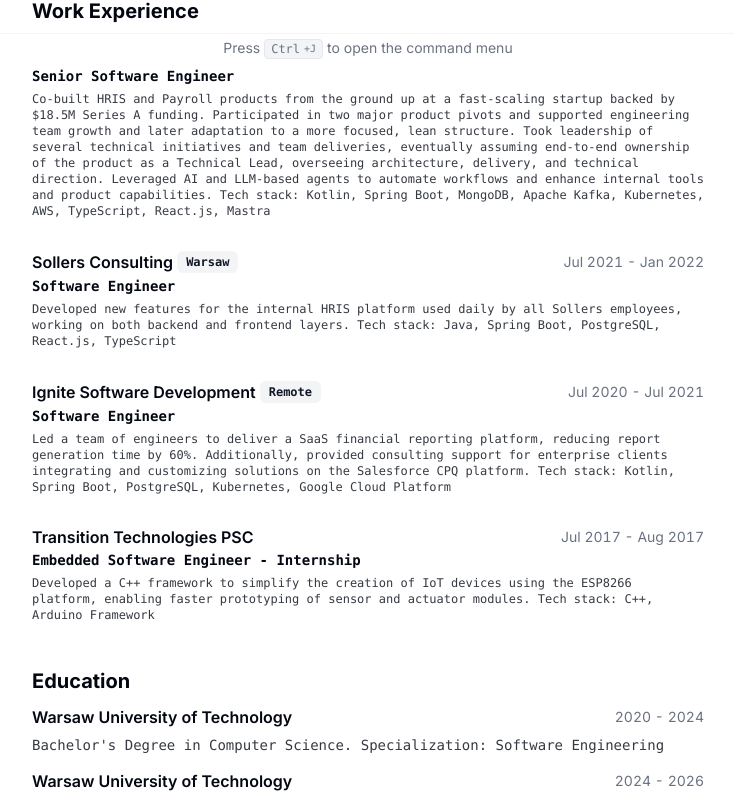
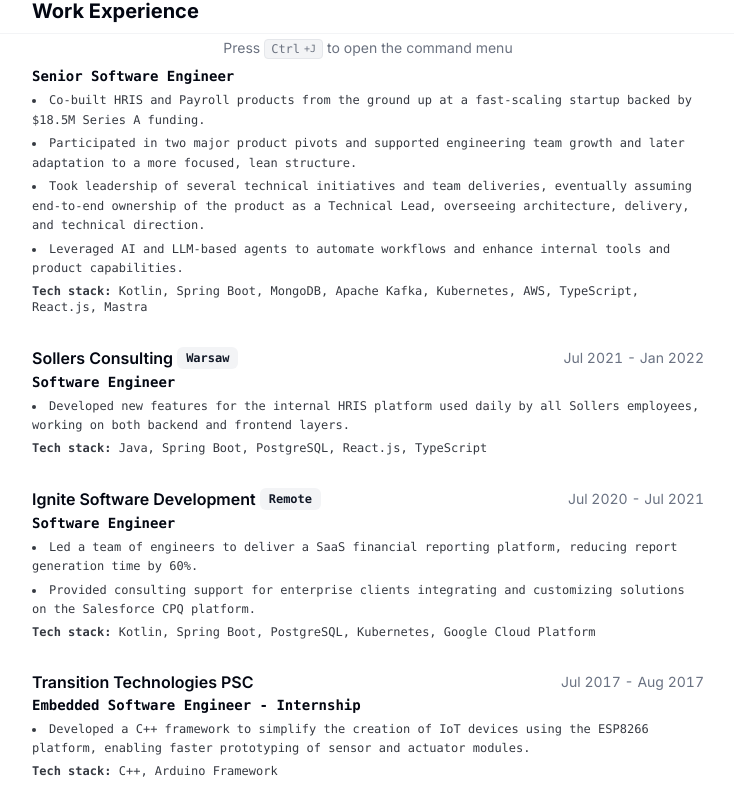
Before and after one commit to BartlomiejRasztabiga/rasztabiga.me, a Next.js app: page / in a window 1280 px wide. Shown: the part 737-1538 px from the top of the page, without its empty margins (272-1006 px from the left). Built offline with nearby package versions, Linux system fonts and the light colour scheme.

Commit message:
Smaller fixes

```diff
--- /dev/null
+++ b/content/blog/_TODO.mdx
@@ -0,0 +1,12 @@
+# Blog post ideas
+
+- observability in 2026: the new stack for Spring Boot apps — OpenTelemetry as the standard, Micrometer Tracing, B3 vs W3C TraceContext propagation headers (which to use and why it matters at service boundaries), what to actually wire up (auto-instrumentation vs manual spans, baggage, exemplars linking traces to metrics), Loki/Tempo/Grafana vs managed solutions, what to alert on vs what to just have available
+- virtual threads (Project Loom) in practice — when they help, when they don't, pitfalls with thread-locals and pinning
+- GraalVM native image — startup time, memory footprint, tradeoffs vs JIT, what breaks
+- distributed tracing from scratch — OpenTelemetry, context propagation, what makes a good trace
+- idempotency in distributed systems — patterns, practical implementation, why it's harder than it looks
+- database connection pooling deep dive — HikariCP tuning, pool exhaustion, how to size correctly
+- Kubernetes resource requests vs limits — the full story (CPU throttling, VPA, why limits are not what you think)
+- Spring Boot startup time — what takes so long, how to measure, lazy init, AOT compilation
+- event sourcing in practice — not the theory, the operational reality (snapshots, schema evolution, projections)
+- testcontainers patterns — how to structure integration tests, reuse strategies, flakiness
--- a/package.json
+++ b/package.json
@@ -14,6 +14,7 @@
     "@radix-ui/react-avatar": "^1.1.11",
     "@radix-ui/react-dialog": "^1.1.15",
     "@radix-ui/react-slot": "^1.2.4",
+    "@radix-ui/react-visually-hidden": "^1.2.4",
     "@tailwindcss/typography": "^0.5.19",
     "@vercel/analytics": "^2.0.1",
     "class-validator": "^0.15.1",
@@ -40,10 +41,10 @@
     "vaul": "^1.1.2"
   },
   "devDependencies": {
+    "@tailwindcss/postcss": "^4.2.2",
     "@types/node": "^25",
     "@types/react": "^19",
     "@types/react-dom": "^19",
-    "@tailwindcss/postcss": "^4.2.2",
     "autoprefixer": "^10.5.0",
     "eslint": "^10",
     "eslint-config-next": "16.2.4",
--- a/src/app/components/WorkExperience.tsx
+++ b/src/app/components/WorkExperience.tsx
@@ -110,7 +110,7 @@
       </CardHeader>
 
       <CardContent>
-        <div className="mt-2 text-xs text-foreground/80 print:mt-1 print:text-[10px] text-pretty">
+        <div className="mt-2 text-xs text-foreground/80 print:mt-1 print:text-[10px] text-pretty [&_ul]:list-disc [&_ul]:list-inside [&_ul]:space-y-1 [&_li]:leading-relaxed">
           {description}
         </div>
         <div className="mt-2">
--- a/src/components/command-menu.tsx
+++ b/src/components/command-menu.tsx
@@ -20,10 +20,11 @@
 
 export const CommandMenu = ({ links }: Props) => {
   const [open, setOpen] = React.useState(false);
-  let isMac =
-    typeof window !== "undefined"
-      ? window.navigator.userAgent.indexOf("Mac") > -1
-      : false;
+  const [isMac, setIsMac] = React.useState(false);
+
+  React.useEffect(() => {
+    setIsMac(window.navigator.userAgent.indexOf("Mac") > -1);
+  }, []);
 
   React.useEffect(() => {
     const down = (e: KeyboardEvent) => {
--- a/src/components/ui/command.tsx
+++ b/src/components/ui/command.tsx
@@ -6,7 +6,8 @@
 import { Search } from "lucide-react";
 
 import { cn } from "@/lib/utils";
-import { Dialog, DialogContent } from "@/components/ui/dialog";
+import { Dialog, DialogContent, DialogTitle, DialogDescription } from "@/components/ui/dialog";
+import { VisuallyHidden } from "@radix-ui/react-visually-hidden";
 
 const Command = React.forwardRef<
   React.ElementRef<typeof CommandPrimitive>,
@@ -30,6 +31,10 @@
   return (
     <Dialog {...props}>
       <DialogContent className="overflow-hidden p-0 shadow-lg">
+        <VisuallyHidden>
+          <DialogTitle>Command Menu</DialogTitle>
+          <DialogDescription>Search commands and links</DialogDescription>
+        </VisuallyHidden>
         <Command className="[&_[cmdk-group-heading]]:px-2 [&_[cmdk-group-heading]]:font-medium [&_[cmdk-group-heading]]:text-muted-foreground [&_[cmdk-group]:not([hidden])_~[cmdk-group]]:pt-0 [&_[cmdk-group]]:px-2 [&_[cmdk-input-wrapper]_svg]:h-5 [&_[cmdk-input-wrapper]_svg]:w-5 [&_[cmdk-input]]:h-12 [&_[cmdk-item]]:px-2 [&_[cmdk-item]]:py-3 [&_[cmdk-item]_svg]:h-5 [&_[cmdk-item]_svg]:w-5">
           {children}
         </Command>
--- a/src/data/resume-data.tsx
+++ b/src/data/resume-data.tsx
@@ -1,4 +1,5 @@
 import { GitHubIcon, LinkedInIcon } from "@/components/icons";
+import React from "react";
 
 export const RESUME_DATA = {
   name: "Bartłomiej Rasztabiga",
@@ -51,7 +52,17 @@
       title: "Senior Software Engineer",
       start: "Jan 2022",
       end: "",
-      description: "Co-built HRIS and Payroll products from the ground up at a fast-scaling startup backed by $18.5M Series A funding. Participated in two major product pivots and supported engineering team growth and later adaptation to a more focused, lean structure. Took leadership of several technical initiatives and team deliveries, eventually assuming end-to-end ownership of the product as a Technical Lead, overseeing architecture, delivery, and technical direction. Leveraged AI and LLM-based agents to automate workflows and enhance internal tools and product capabilities. Tech stack: Kotlin, Spring Boot, MongoDB, Apache Kafka, Kubernetes, AWS, TypeScript, React.js, Mastra",
+      description: (
+        <div>
+          <ul className="list-disc list-inside space-y-1">
+            <li>Co-built HRIS and Payroll products from the ground up at a fast-scaling startup backed by $18.5M Series A funding.</li>
+            <li>Participated in two major product pivots and supported engineering team growth and later adaptation to a more focused, lean structure.</li>
+            <li>Took leadership of several technical initiatives and team deliveries, eventually assuming end-to-end ownership of the product as a Technical Lead, overseeing architecture, delivery, and technical direction.</li>
+            <li>Leveraged AI and LLM-based agents to automate workflows and enhance internal tools and product capabilities.</li>
+          </ul>
+          <p className="mt-1"><strong>Tech stack:</strong> Kotlin, Spring Boot, MongoDB, Apache Kafka, Kubernetes, AWS, TypeScript, React.js, Mastra</p>
+        </div>
+      ),
     },
     {
       company: "Sollers Consulting",
@@ -60,7 +71,14 @@
       title: "Software Engineer",
       start: "Jul 2021",
       end: "Jan 2022",
-      description: "Developed new features for the internal HRIS platform used daily by all Sollers employees, working on both backend and frontend layers. Tech stack: Java, Spring Boot, PostgreSQL, React.js, TypeScript",
+      description: (
+        <div>
+          <ul className="list-disc list-inside space-y-1">
+            <li>Developed new features for the internal HRIS platform used daily by all Sollers employees, working on both backend and frontend layers.</li>
+          </ul>
+          <p className="mt-1"><strong>Tech stack:</strong> Java, Spring Boot, PostgreSQL, React.js, TypeScript</p>
+        </div>
+      ),
     },
     {
       company: "Ignite Software Development",
@@ -69,7 +87,15 @@
       title: "Software Engineer",
       start: "Jul 2020",
       end: "Jul 2021",
-      description: "Led a team of engineers to deliver a SaaS financial reporting platform, reducing report generation time by 60%. Additionally, provided consulting support for enterprise clients integrating and customizing solutions on the Salesforce CPQ platform. Tech stack: Kotlin, Spring Boot, PostgreSQL, Kubernetes, Google Cloud Platform",
+      description: (
+        <div>
+          <ul className="list-disc list-inside space-y-1">
+            <li>Led a team of engineers to deliver a SaaS financial reporting platform, reducing report generation time by 60%.</li>
+            <li>Provided consulting support for enterprise clients integrating and customizing solutions on the Salesforce CPQ platform.</li>
+          </ul>
+          <p className="mt-1"><strong>Tech stack:</strong> Kotlin, Spring Boot, PostgreSQL, Kubernetes, Google Cloud Platform</p>
+        </div>
+      ),
     },
     {
       company: "Transition Technologies PSC",
@@ -78,7 +104,14 @@
       title: "Embedded Software Engineer - Internship",
       start: "Jul 2017",
       end: "Aug 2017",
-      description: "Developed a C++ framework to simplify the creation of IoT devices using the ESP8266 platform, enabling faster prototyping of sensor and actuator modules. Tech stack: C++, Arduino Framework",
+      description: (
+        <div>
+          <ul className="list-disc list-inside space-y-1">
+            <li>Developed a C++ framework to simplify the creation of IoT devices using the ESP8266 platform, enabling faster prototyping of sensor and actuator modules.</li>
+          </ul>
+          <p className="mt-1"><strong>Tech stack:</strong> C++, Arduino Framework</p>
+        </div>
+      ),
     },
   ],
   skills: [
@@ -181,4 +214,4 @@
       },
     }
   ],
-} as const;
+};
```
Also changed, not shown: 1 other file (tests, documents, lock files or other folders).
